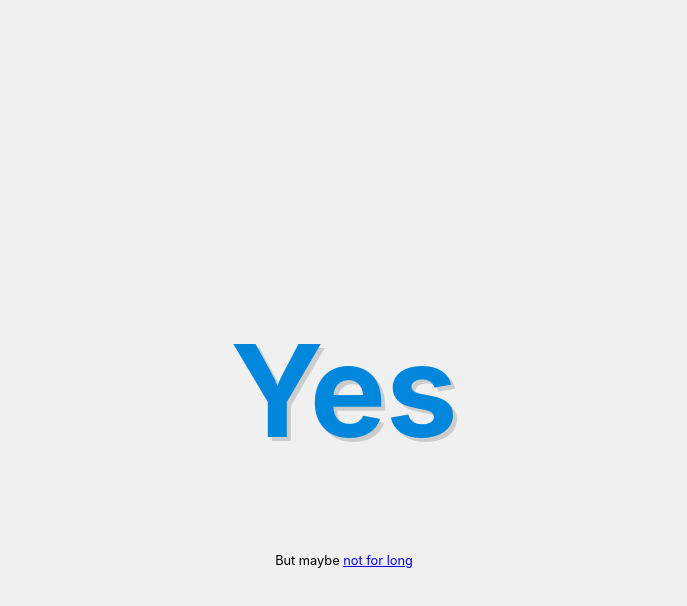
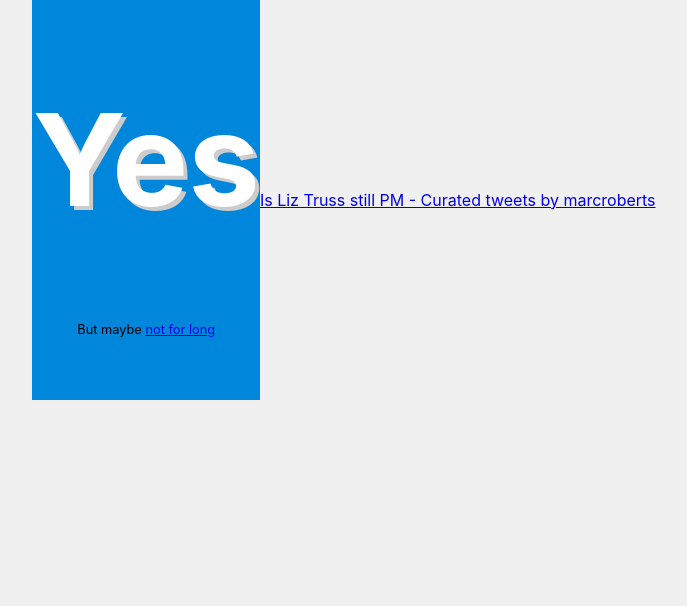
Before and after one commit to marcroberts/istrussstillpm.uk, a plain HTML site: page index.html in a window 1280 px wide. Shown: the whole page, without its empty margins (296-983 px from the left). Drawn offline with Linux system fonts and the light colour scheme.

Commit message:
Add tweets

```diff
--- a/index.html
+++ b/index.html
@@ -33,7 +33,6 @@
   	  display: flex;
   	  justify-content: center;
   	  align-items: center;
-  	  height: 100vh;
   	  text-align: center;
   	  font-family: -apple-system, BlinkMacSystemFont, avenir next, avenir, segoe ui, helvetica neue, helvetica, Cantarell, Ubuntu, roboto, noto, arial, sans-serif;
   	  background: #f0f0f0;
@@ -45,6 +44,8 @@
 
   	main {
   	  display: block;
+      height: 50vh;
+      background-color: #0087DC;
   	}
 
   	/**
@@ -55,7 +56,7 @@
   	h1 {
   	  font-size: 8em;
   	  margin: 0.67em 0;
-  	  color: #0087DC;
+  	  color: #fff;
   	  text-shadow: 4px 4px #ccc;
   	}
 
@@ -119,5 +120,7 @@
   	<h1>Yes</h1>
   	<small>But maybe <a href="https://www.independent.co.uk/news/uk/politics/liz-truss-pound-no-confidence-letters-b2175293.html">not for long</a></small>
   </main>
+  <a class="twitter-timeline" data-dnt="true" href="https://twitter.com/marcroberts/timelines/1574867208601214980?ref_src=twsrc%5Etfw">Is Liz Truss still PM - Curated tweets by marcroberts</a>
+  <script async src="https://platform.twitter.com/widgets.js" charset="utf-8"></script>
 </body>
 </html>
```
